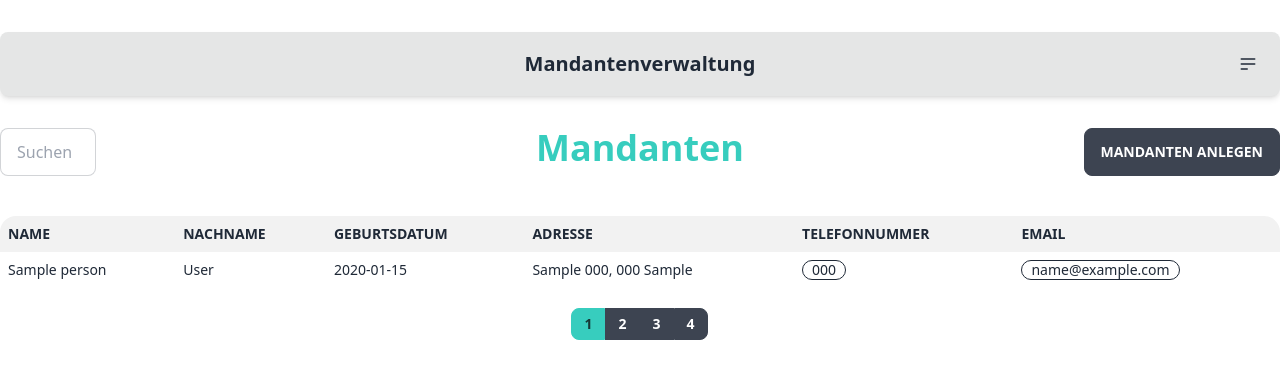
After one commit to bigomato/client-management, a Flask app: page /clients in a window 1280 px wide. The commit adds this page. Shown: the top 379 px of the page. Run offline with Flask 3, Linux system fonts and the light colour scheme; tables that the repository leaves empty hold one stand-in row (values such as "Sample post"); some libraries are stand-ins or nearby versions.

Commit message:
Implemented view for clients

```diff
--- a/app/__init__.py
+++ b/app/__init__.py
@@ -11,8 +11,10 @@ def create_app():
 
     db.init_app(app)
     from .views.main import main
+    from .views.clients import clients
 
     app.register_blueprint(main)
+    app.register_blueprint(clients)
 
     from app.models.models import (
         attends,
--- a/app/templates/base.html
+++ b/app/templates/base.html
@@ -1,4 +1,4 @@
-{% set company_name = "Call for Saul" %}
+{% set company_name = "Mandantenverwaltung" %}
 
 <!DOCTYPE html>
 <html lang="de">
@@ -38,7 +38,7 @@
                         class="menu menu-compact dropdown-content mt-3 p-2 shadow-2xl bg-base-200 rounded-box w-52">
                         <li><a>Anwälte</a></li>
                         <li><a>Fälle</a></li>
-                        <li><a>Mandanten</a></li>
+                        <li><a href="{{ url_for('clients.clients_page')}}">Mandanten</a></li>
                     </ul>
                 </div>
             </div>
--- /dev/null
+++ b/app/templates/clients.html
@@ -0,0 +1,84 @@
+{% extends 'base.html' %}
+{% block title %}
+{{ company_name }} - Mandanten
+{% endblock %}
+{% block content %}
+<div class="grid grid-cols-3">
+    <div>
+        <input type="text" placeholder="Suchen"
+            class="input input-bordered w-24 focus:w-full transition-width duration-300 ease-in-out" />
+    </div>
+    <div>
+        <div class="text-4xl font-bold text-accent text-center">
+            Mandanten
+        </div>
+    </div>
+    <div class="text-end">
+        <a href="" class="btn btn-base-content">Mandanten Anlegen</a>
+    </div>
+</div>
+<div class="flex flex-col mt-5">
+    <!-- <div class="flex justify-end"></div> -->
+    <div class="overflow-x-auto text-center mt-5">
+        <table class="table table-compact w-full">
+            <thead>
+                <tr>
+                    <th>Name</th>
+                    <th>Nachname</th>
+                    <th>Geburtsdatum</th>
+                    <th>Adresse</th>
+                    <th>Telefonnummer</th>
+                    <th>Email</th>
+                </tr>
+            </thead>
+
+            <tbody>
+                {% for client in clients %}
+                <tr class="hover">
+                    <td>{{ client.name }}</td>
+                    <td>{{ client.surname }}</td>
+                    <td>{{ client.birthdate }}</td>
+                    <td>
+                        {% if client.address is not none %}
+                        {{ (client.address.street + " " + client.address.house_number + ", " + client.address.zip_code +
+                        " " + client.address.city)|truncate(50) }}
+                        {% endif %}
+                    </td>
+                    <td>
+                        {% for cinfo in client.contactinfos[:2] %}
+                        {% if cinfo.phone_number is not none %}
+                        <div class="badge badge-outline">
+                            {{ cinfo.phone_number }}
+                        </div>
+                        {% endif %}
+                        {% endfor %}
+                        {% if client.contactinfos|length > 2 %}
+                        <div class="badge badge-outline">...</div>
+                        {% endif %}
+                    <td>
+                        {% for cinfo in client.contactinfos[:2] %}
+                        {% if cinfo.email is not none %}
+                        <div class="badge badge-outline">
+                            {{ cinfo.email }}</div>
+                        {% endif %}
+                        {% endfor %}
+                        {% if client.contactinfos|length > 2 %}
+                        <div class="badge badge-outline">...</div>
+                        {% endif %}
+                    </td>
+                </tr>
+                {% endfor %}
+            </tbody>
+        </table>
+
+        <div class="btn-group my-5 mx-auto">
+            <a href="" class="btn btn-sm btn-accent">1</a>
+            <a href="" class="btn btn-sm">2</a>
+            <a href="" class="btn btn-sm">3</a>
+            <a href="" class="btn btn-sm">4</a>
+        </div>
+
+    </div>
+</div>
+
+{% endblock %}
--- /dev/null
+++ b/app/views/clients.py
@@ -0,0 +1,12 @@
+from flask import Blueprint
+from flask import render_template
+from app import db
+from app.models.models import *
+
+clients = Blueprint("clients", __name__)
+
+
+@clients.route("/clients")
+def clients_page():
+    clients = db.session.query(Person).filter(Person.our_client == True).limit(16)
+    return render_template("clients.html", clients=clients)
```
Also changed, not shown: app/populate_db.py (+26 -12 lines).
